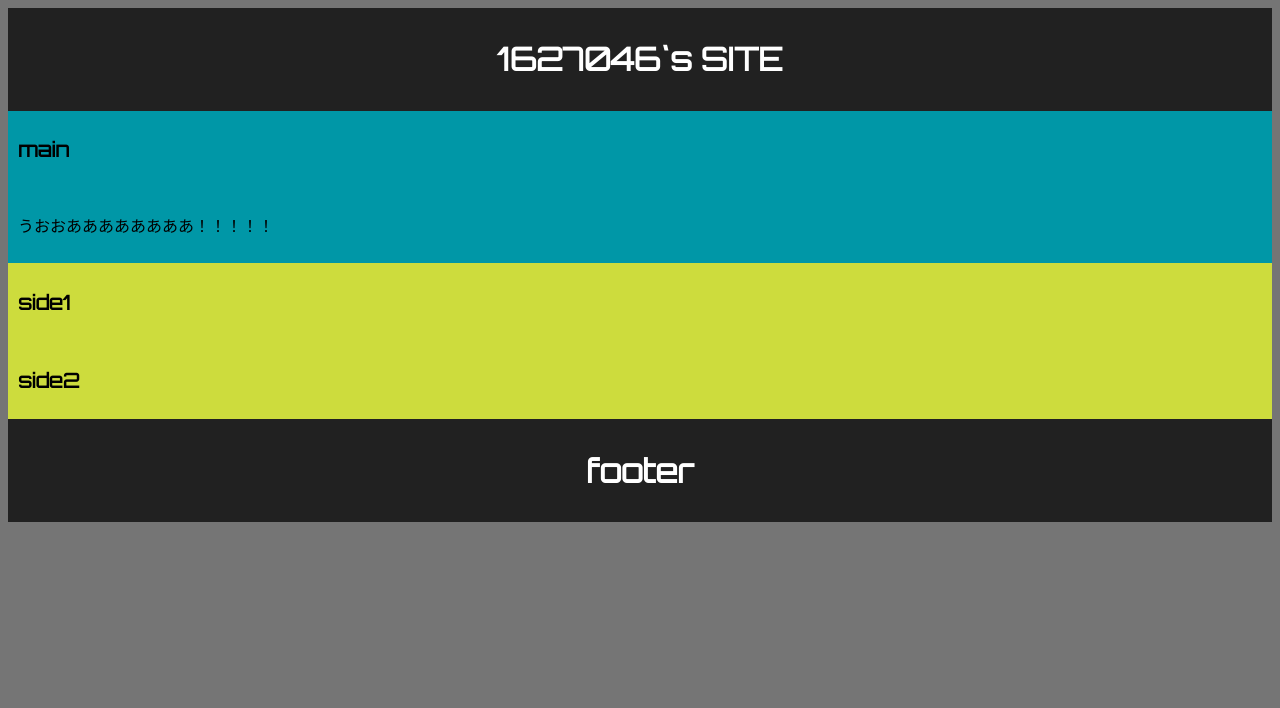
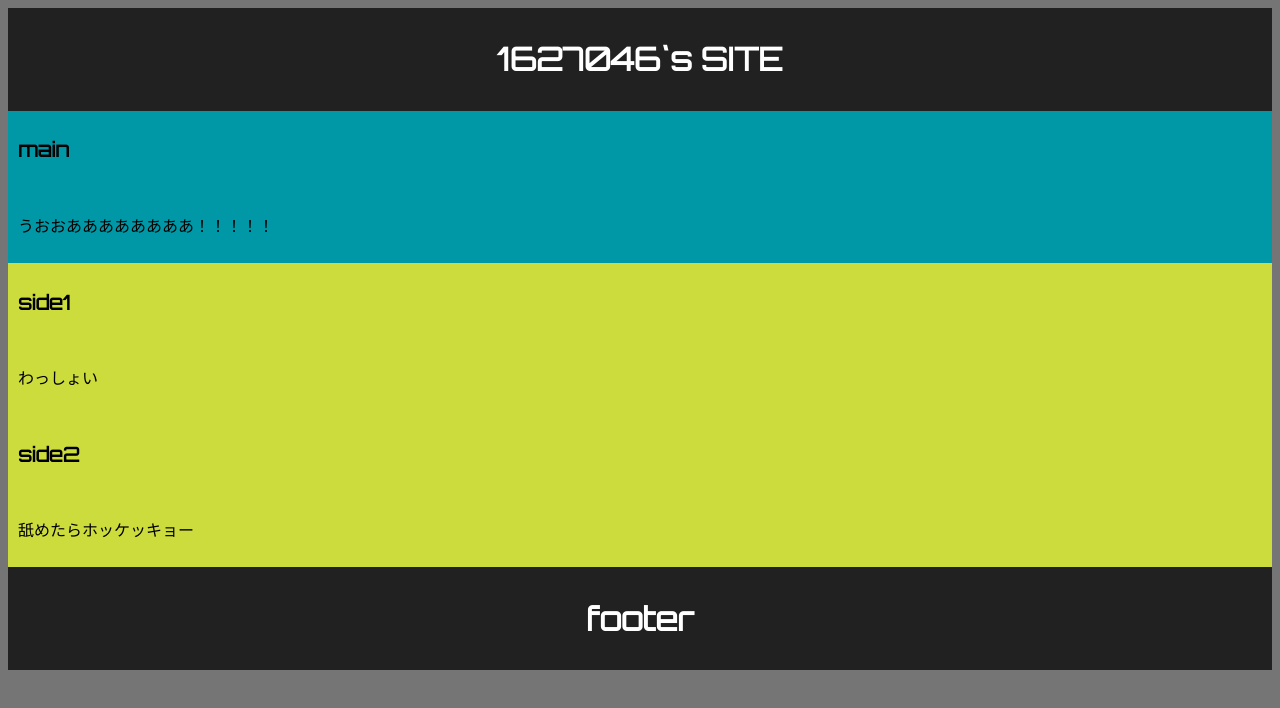
Before and after one commit to kichy187/Web1-10, a plain HTML site: page index.html in a window 1280 px wide. Drawn offline with Linux system fonts and the light colour scheme.

Commit message:
Create index.html

```diff
--- a/index.html
+++ b/index.html
@@ -16,10 +16,10 @@
     </section>
      <div id="side">
     <aside>
-     <H2>side1</H2>
+     <H2>side1</H2><br><p>わっしょい</p>
     </aside>
     <aside>
-     <H2>side2</H2>
+     <H2>side2</H2><br><p>舐めたらホッケッキョー</p>
     </aside>
      </div>
     </div>
```
